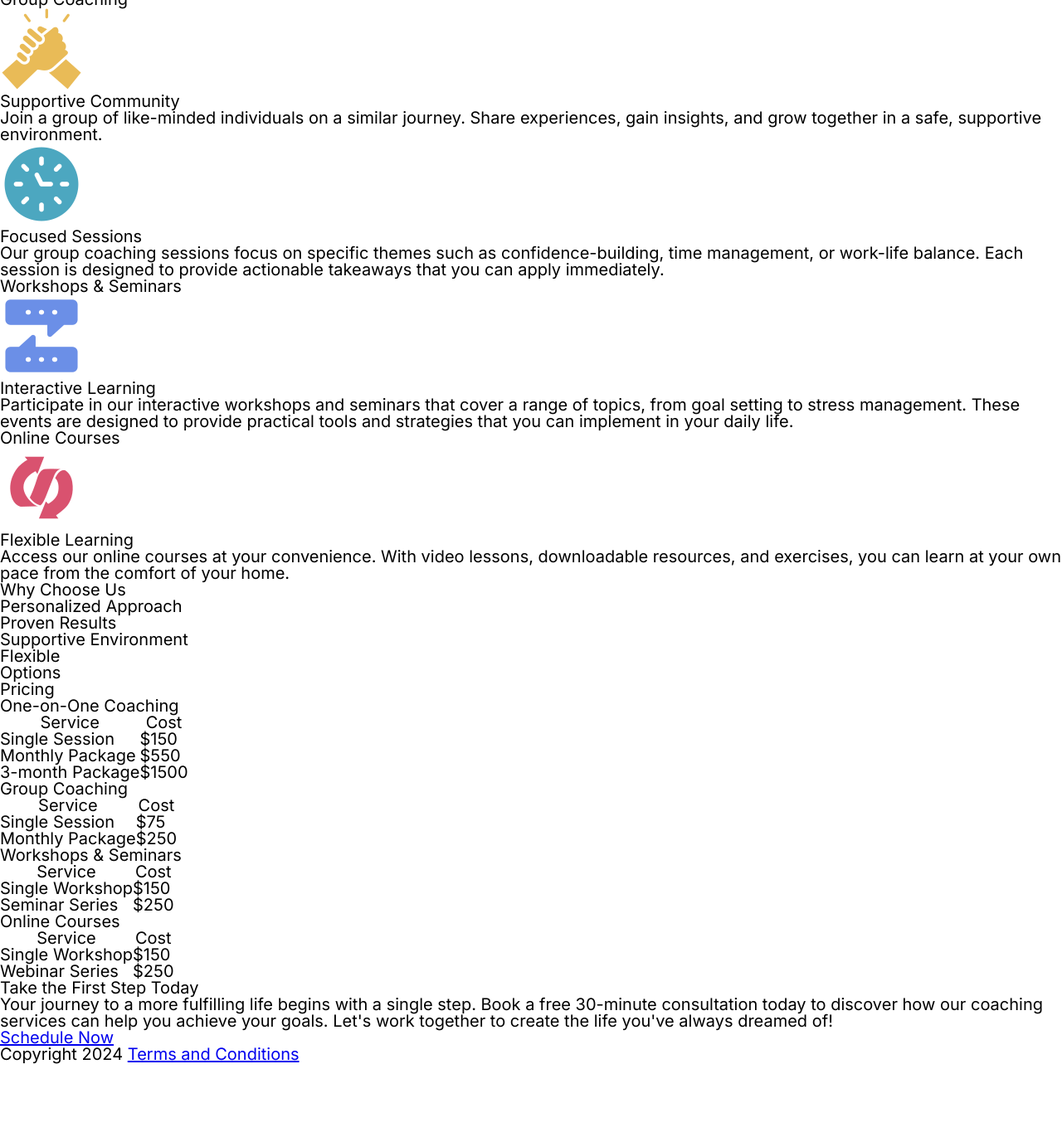
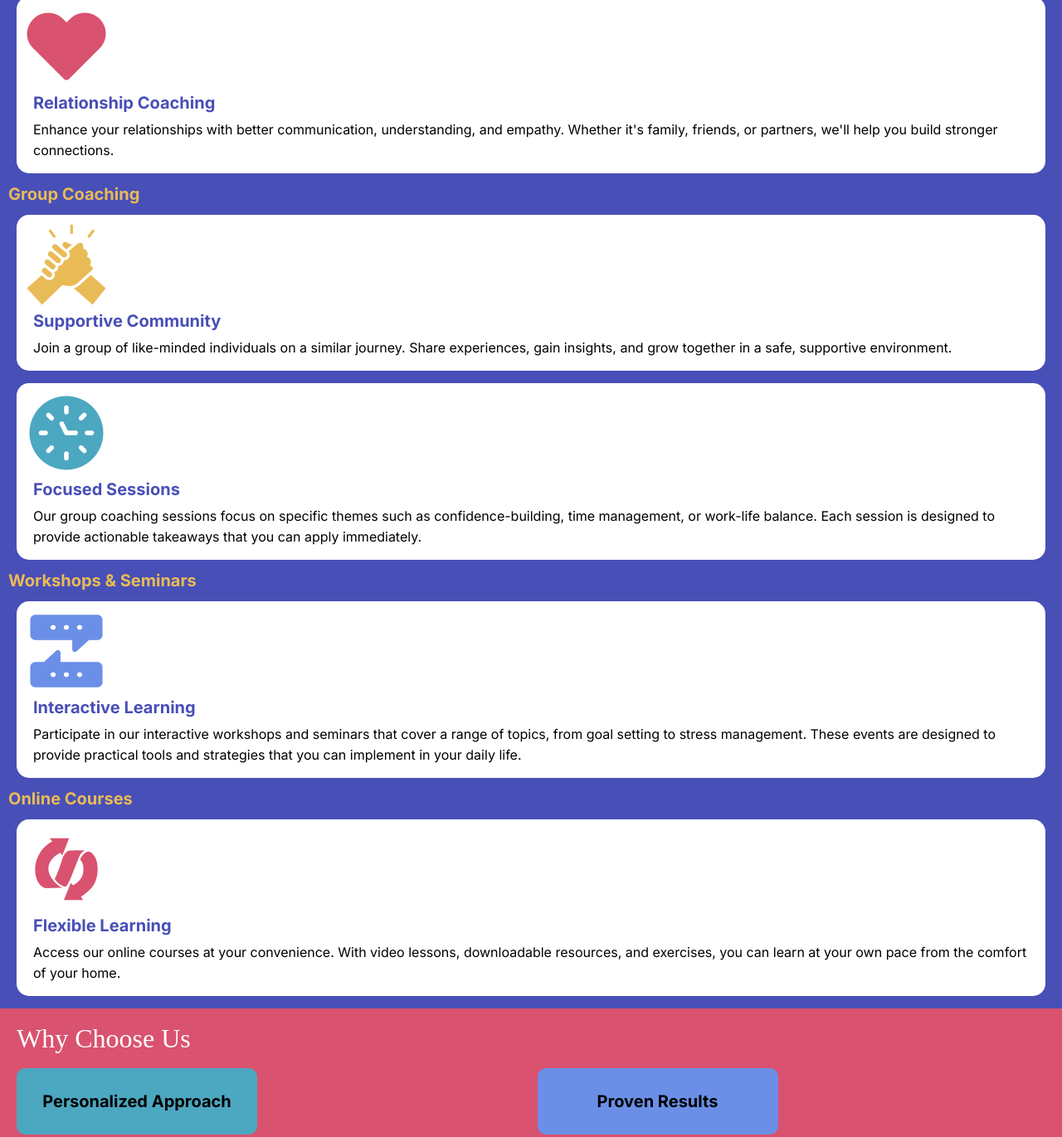
Before and after one commit to reneeneumann/path-to-success, a plain HTML site: page index.html in a window 1280 px wide. Shown: the part 720-2091 px from the top of the page at 83% size. Before the commit the page ends 2003 px from the top, so only its background shows below. Drawn offline with Linux system fonts and the light colour scheme; a web font is replaced by a local one.

Commit message:
CSS for mobile

```diff
--- a/styles.css
+++ b/styles.css
@@ -54,6 +54,257 @@ table {
 
 /* -------------------- ROOT VARIABLES --------------------------------------- */
 :root {
-    font-family: "Kavoon", "Inter", serif;
+    font-family: "Inter", serif;
     font-size: 1.25em;
+    --teal:#4CA7C0;
+    --purple:#484FB7;
+    --lavender:#6B8FE7;
+    --yellow:#E9BB57;
+    --pink:#D9526F;
+    --dark-gray:#1E1E1E;
+    --white:#ffffff;
 }
+
+/* --------------------GLOBAL STYLES (mobile first/small) --------------------*/
+@media screen and (min-width: 428px) {
+    body {
+        background-color:#484FB7;
+        padding-bottom: 50px;
+    }
+
+    h1 {
+        background-color: #6B8FE7;
+        font-family: "Kavoon";
+        color:#ffffff;
+        font-size: 50px;
+        text-align: center;
+        padding: 55px 35px 35px 35px;
+        border-bottom-left-radius: 25px;
+        border-bottom-right-radius: 25px;
+    }
+
+    header p {
+        background-color: #D9526F;
+        color: #ffffff;
+        font-style: italic;
+        text-align: center;
+        border-bottom-left-radius: 25px;
+        border-bottom-right-radius: 25px;
+        padding: 20px 10px 5px 10px;
+        font-size: small;
+        margin: -5px 15px 0 15px;
+        position: relative;
+        z-index: -1;
+    }
+
+    .largemsg, nav h2, #subitem {
+        display: none;
+        padding: 0;
+        margin: 0;
+    }
+
+    header li {
+        background-color: #E9BB57;
+        text-transform: uppercase;
+        font-style: italic;
+        font-weight: bold;
+        font-size: x-large;
+        padding: 15px;
+        border-bottom-left-radius: 15px;
+        border-bottom-right-radius: 15px;
+        width: fit-content;
+        position: fixed;
+        top: 0;
+        right: 0;
+    }
+
+    h2 {
+        font-family: "Kavoon";
+        color: #ffffff;
+        padding: 40px 0 5px 10px;
+        font-size: xx-large;
+    }
+
+    h3 {
+        color: #E9BB57;
+        font-weight: bold;
+        padding-left: 10px;
+    }
+
+    .ourservices > section {
+        background-color: #ffffff;
+        border-radius: 15px;
+        padding: 10px;
+        margin: 15px 20px 15px 20px;
+    }
+
+    h4 {
+        color:#484FB7;
+        font-weight: bold;
+        padding: 5px 5px 5px 10px;
+    }
+
+    h4 + p {
+        font-size: medium;
+        padding: 5px 10px 5px 10px;
+        line-height: 25px;
+    }
+
+    .whychooseus {
+        background-color: #D9526F;
+        padding: 20px;
+    }
+
+    .whychooseus h2 {
+        padding: 0 0 20px 0;
+    }
+
+    .whychooseus ul {
+        display: grid;
+        grid-template-columns: 1fr 1fr;
+        grid-gap: 15px;
+        padding: 0;
+    }
+
+    .whychooseus li {
+        border-radius: 10px;
+        padding: 30px 20px 30px 20px;
+        text-align: center;
+        font-weight: bold;
+        max-width: 250px;
+    }
+
+    .approach {
+        background-color: #4CA7C0;
+    }
+
+    .results {
+        background-color: #6B8FE7;
+    }
+
+    .environment {
+        background-color: #E9BB57;
+    }
+
+    .options {
+        background-color: #ffffff;
+    }
+
+    .prices {
+        padding-bottom: 10px;
+    }
+
+    .prices h2 {
+        padding-top: 10px;
+    }
+
+    .prices h4 {
+        color: #E9BB57;
+        font-size: x-large;
+    }
+
+    table {
+        display: table;
+        margin: auto;
+        background-color: #E9BB57;
+        font-size: 15px;
+    }
+
+    table td, table th {
+        padding: 5px;
+        padding: 15px;
+    }
+
+    table th {
+        text-transform: uppercase;
+        font-weight: bold;
+    }
+
+    table td {
+        background-color: #ffffff;
+        border: 2px solid #E9BB57;
+    }
+
+    .takestep {
+        background-color: #D9526F;
+        display: flex;
+        flex-direction: column;
+        padding: 5px;
+    }
+
+    .takestep h2 {
+        padding: 10px 15px 10px 15px;
+    }
+
+    .takestep p {
+        color:#ffffff;
+        padding: 0 15px 10px 15px;
+        line-height: 30px;
+        font-size: 18px;
+    }
+
+    .takestep a {
+        background-color: #ffffff;
+        border-radius: 15px;
+        text-align: center;
+        margin-left: 40px;
+        margin-right: 40px;
+        margin-bottom: 5px;
+        padding: 25px 40px 25px 40px;
+        color:#1E1E1E;
+        text-transform: uppercase;
+        font-weight: 800;
+        font-size: 18px;
+        text-decoration: none;
+        box-shadow: 6px 6px 8px rgba(0, 0, 0, 5);
+    }
+
+    footer {
+        background-color: #6B8FE7;
+        padding: 40px;
+        border-bottom-left-radius: 25px;
+        border-bottom-right-radius: 25px;
+        display: flex;
+        justify-content: space-evenly;
+        font-size: small;
+        color: #ffffff;
+    }
+
+    footer a {
+        color: #ffffff;
+    }
+
+}
+
+/*-------------------- MEDIA QUERY (medium) --------------------------------*/
+@media screen and (min-width: 768px) {
+    .largemsg {
+        display: block;
+        padding: 10px;
+    }
+
+    .smallmsg {
+        display: none;
+        padding: 0;
+        margin: 0;
+    }
+
+}
+
+/*-------------------- MEDIA QUERY (large) ------------------------------------*/
+@media screen and (min-width: 1024px) {
+    #subitem {
+        display: block;
+    }
+
+    #mainitem {
+        display: none;
+        padding: 0;
+        margin: 0;
+    }
+}
+
+/*-------------------- MEDIA QUERY (xl) ---------------------------------------*/
+@media screen and (min-width: 1280px) {
+
+}
```
